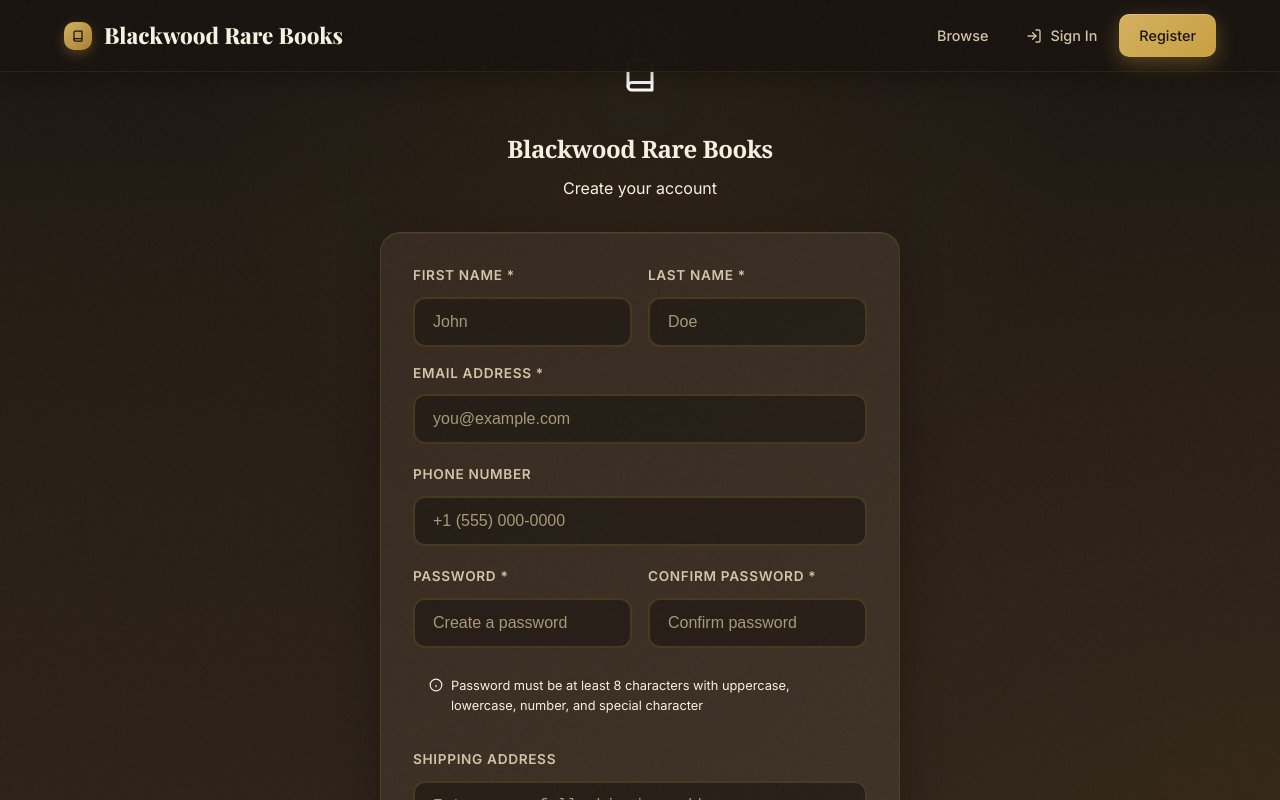
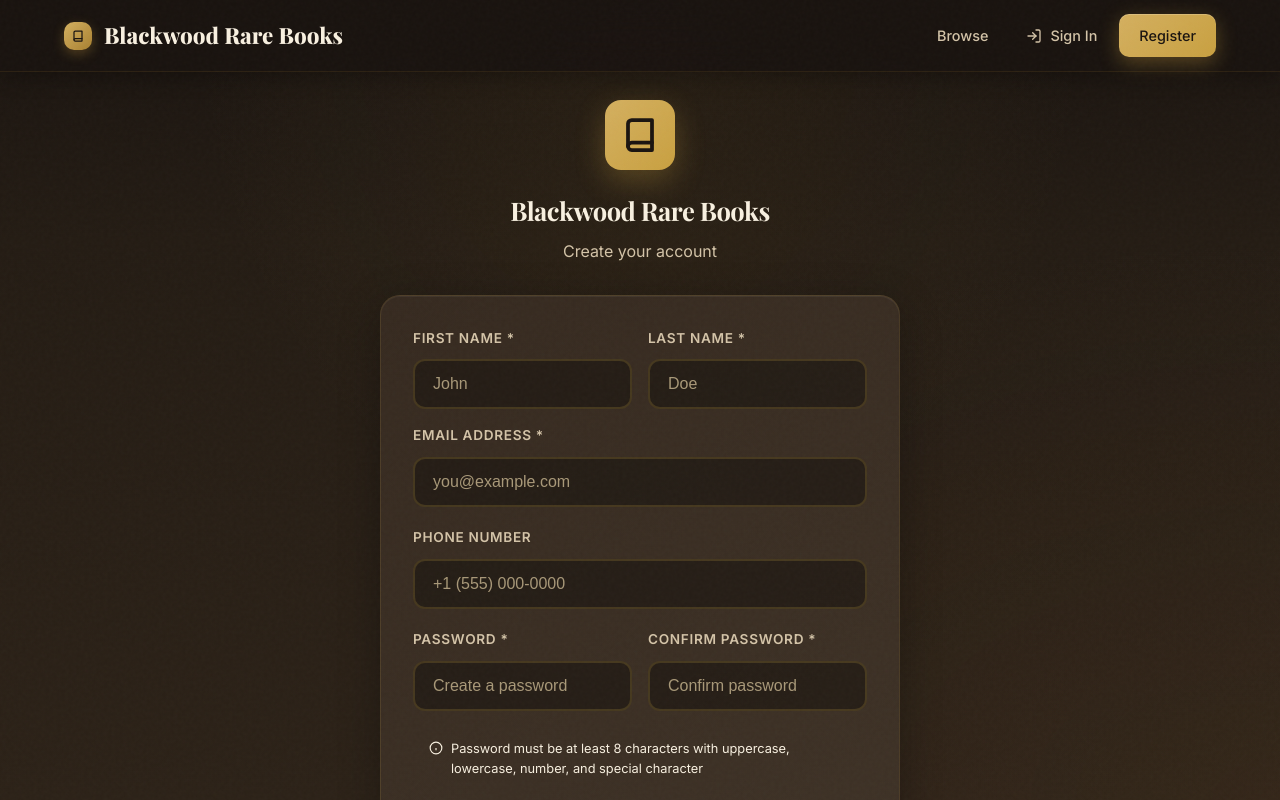
Before and after one commit to mmj05/bookstore-management-system, a React (Vite) app in the folder bookstore-frontend/: page /register in a window 1280 px wide. Shown: the top 800 px of the page. Built offline with nearby package versions, Linux system fonts and the light colour scheme; no server answers.

Commit message:
Revamp Register component with updated styling and layout for improved user experience. Adjusted padding, background colors, and typography to enhance visual appeal and consistency. Updated logo background and text colors for better alignment with the overall design theme.

```diff
--- a/bookstore-frontend/src/pages/Register.jsx
+++ b/bookstore-frontend/src/pages/Register.jsx
@@ -57,8 +57,7 @@ function Register() {
       display: 'flex',
       alignItems: 'center',
       justifyContent: 'center',
-      padding: '40px 20px',
-      background: 'linear-gradient(135deg, var(--gray-50) 0%, var(--gray-100) 100%)'
+      padding: '100px 20px 60px'
     }}>
       <div style={{ width: '100%', maxWidth: '520px' }}>
         {/* Logo/Header */}
@@ -67,27 +66,27 @@ function Register() {
             width: '70px',
             height: '70px',
             margin: '0 auto 20px',
-            background: 'linear-gradient(135deg, var(--primary-800) 0%, var(--primary-700) 100%)',
+            background: 'linear-gradient(135deg, var(--gold) 0%, var(--gold-dark) 100%)',
             borderRadius: '16px',
             display: 'flex',
             alignItems: 'center',
             justifyContent: 'center',
-            boxShadow: '0 10px 30px rgba(30, 41, 59, 0.2)'
+            boxShadow: '0 10px 30px rgba(201, 160, 64, 0.3)'
           }}>
-            <svg width="36" height="36" viewBox="0 0 24 24" fill="none" stroke="white" strokeWidth="2" strokeLinecap="round" strokeLinejoin="round">
+            <svg width="36" height="36" viewBox="0 0 24 24" fill="none" stroke="var(--text-inverse)" strokeWidth="2.5" strokeLinecap="round" strokeLinejoin="round">
               <path d="M4 19.5A2.5 2.5 0 0 1 6.5 17H20"></path>
               <path d="M6.5 2H20v20H6.5A2.5 2.5 0 0 1 4 19.5v-15A2.5 2.5 0 0 1 6.5 2z"></path>
             </svg>
           </div>
           <h1 style={{
-            fontFamily: "'Merriweather', Georgia, serif",
-            fontSize: '1.5rem',
-            color: 'var(--primary-800)',
+            fontFamily: "'Playfair Display', Georgia, serif",
+            fontSize: '1.6rem',
+            color: 'var(--text-primary)',
             marginBottom: '8px'
           }}>
             Blackwood Rare Books
           </h1>
-          <p style={{ color: 'var(--gray-500)' }}>
+          <p style={{ color: 'var(--text-secondary)' }}>
             Create your account
           </p>
         </div>
```
